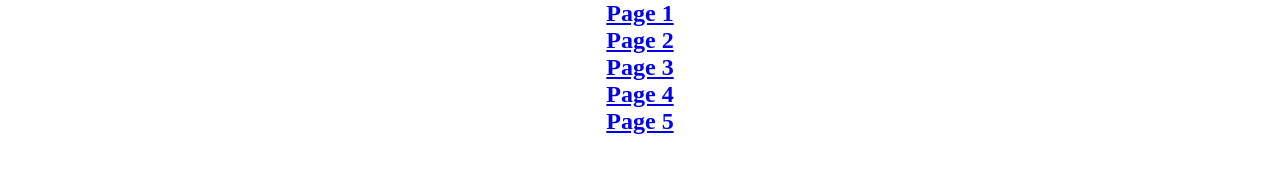
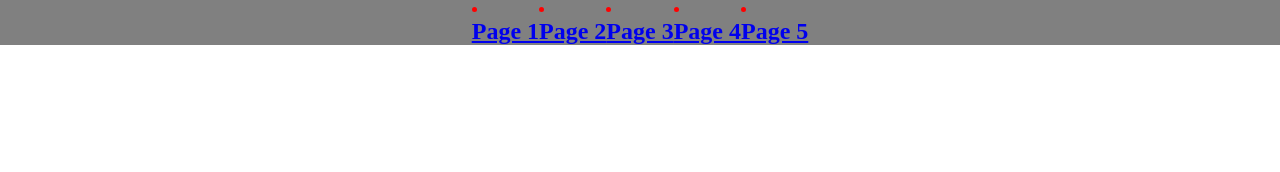
Before and after one commit to Abstra208/Module-de-site-web, a plain HTML site: page index.html in a window 1280 px wide. Drawn offline with Linux system fonts and the light colour scheme.

Commit message:
Add some color and fixe flex

```diff
--- a/style.css
+++ b/style.css
@@ -5,12 +5,16 @@
     margin: 0;
 }
 
-header nav{
+header{
     height: 10%;
     width: 100%;
+    background-color: gray;
 }
-header nav li{
+header nav{
     display: flex;
     flex-direction: row;
     justify-content: center;
 }
+header nav li{
+    color: red;
+}
```
